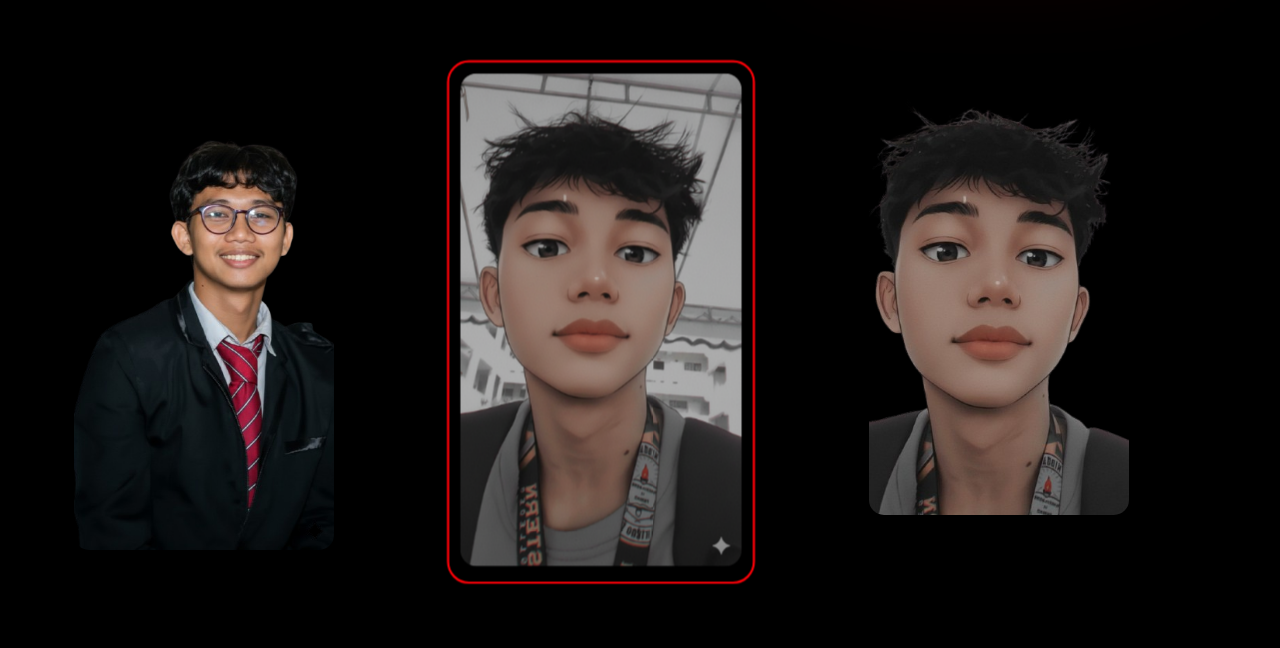
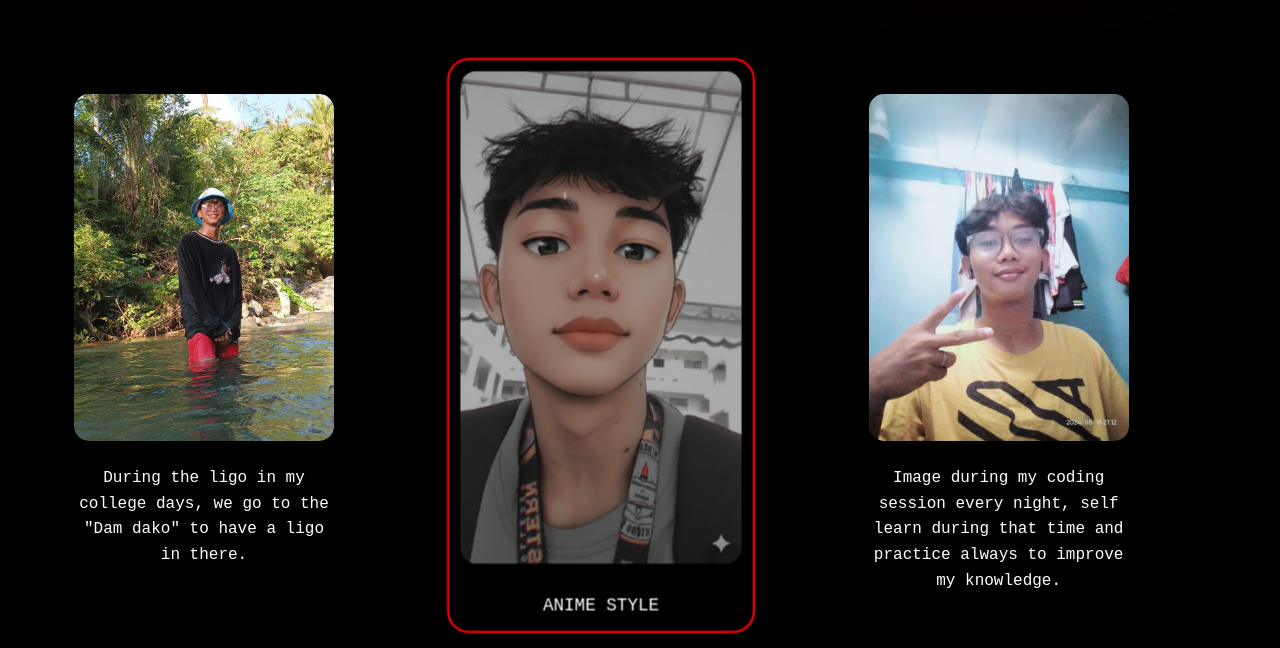
Before and after one commit to BanotBot/ivan-dave, a plain HTML site: page index.html in a window 1280 px wide. Shown: the part 784-1432 px from the top of the page. Drawn offline with nearby package versions, Linux system fonts and the light colour scheme.

Commit message:
adding some text in the about me part tab

```diff
--- a/css/styles.css
+++ b/css/styles.css
@@ -251,7 +251,7 @@ body {
     display: flex;
     justify-content: flex-end; /* Aligns button to the right */
     align-items: center;
-    border-top: 1px solid #18181b; /* Optional: adds separation */
+    border-top: 1px solid #18181b;
     padding-top: 1rem;
 }
 
@@ -290,6 +290,14 @@ body {
     width: 280px;
 }
 
+.project-card-about-me p {
+  text-align: center;
+  font-family: 'Courier New', Courier, monospace;
+  font-size:1rem;
+}
+
+
+
 /* Make the center card slightly larger */
 .project-card-about-me:nth-child(2) {
     transform: scale(1.1);
@@ -309,6 +317,7 @@ body {
     transform: translateY(-10px);
     box-shadow: 0 15px 40px rgba(0, 0, 0, 0.2);
     background: #fff;
+    color:#000;
 }
 
 /* Hover effect specifically for the center card so it doesn't shrink */
--- a/index.html
+++ b/index.html
@@ -56,15 +56,21 @@
         <section class="about-section" id="about-me">
             <div class="projects-grid" >
                 <div class="project-card-about-me">
-                    <img src="/images/2d7f1db4-7e0d-4af7-b3a7-438ca623be38-removebg-preview.png" alt="">
+                    <img src="/images/0c475d3b-cfd8-463b-804c-0e3a06fec6ce.jpg" alt="">
+                    <br>
+                    <p>During the ligo in my college days, we go to the <span>"Dam dako"</span> to have a ligo in there.</p>
                 </div>
 
                  <div class="project-card-about-me">
                     <img src="/images/Gemini_Generated_Image_3a3dn73a3.png" alt="">
+                    <br>
+                    <p>ANIME STYLE</p>
                 </div>
 
                  <div class="project-card-about-me">
-                    <img src="/images/Gemini_Generated_Image_3a3dn73a3-removebg-preview.png" alt="">
+                    <img src="/images/44447dce-7ed6-4ec5-9608-9a30775a128e.jpg" alt="">
+                    <br>
+                    <p>Image during my coding session every night, self learn during that time and practice always to improve my knowledge.</p>
                 </div>
             </div>
         </section>
```
Also changed, not shown: images/0c475d3b-cfd8-463b-804c-0e3a06fec6ce.jpg (added), images/44447dce-7ed6-4ec5-9608-9a30775a128e.jpg (added).
